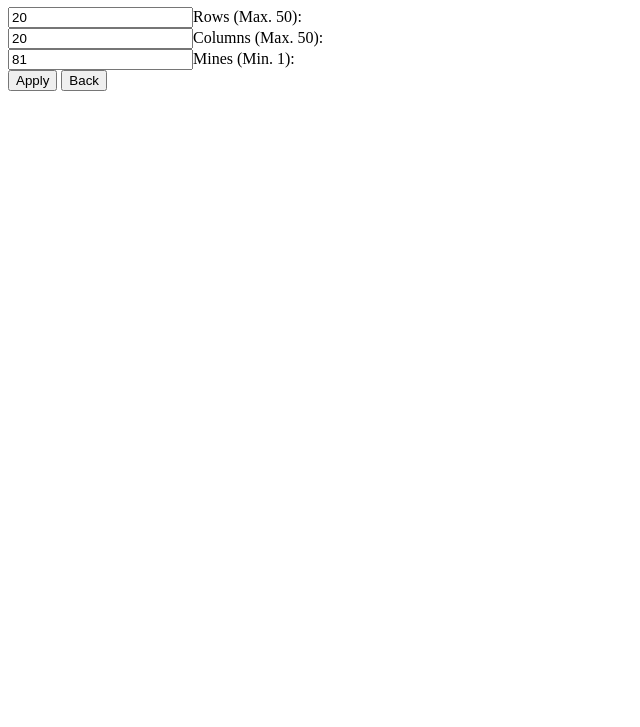
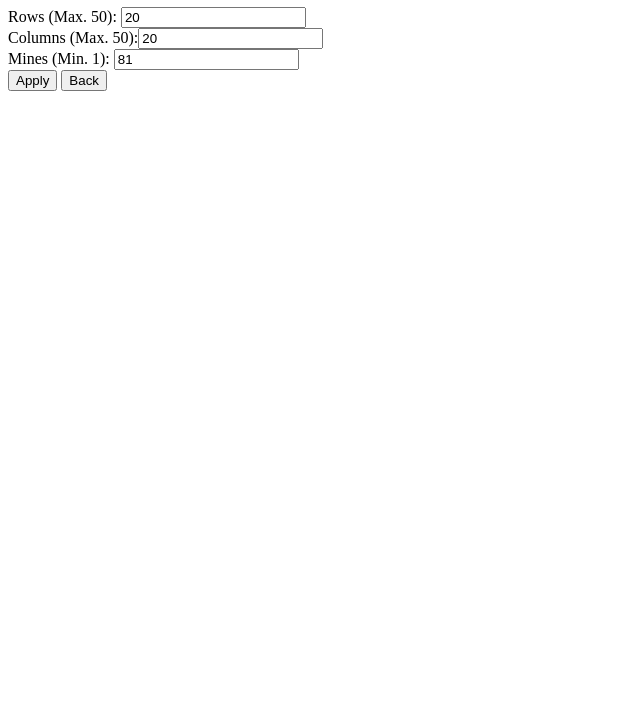
Before and after one commit to ronbel/Minesweeper, a plain HTML site: page settings.html in a window 1280 px wide. Shown: the part 73-800 px from the top of the page, without its empty margins (0-640 px from the left). Drawn offline with Linux system fonts and the light colour scheme.

Commit message:
Text position fix on settings

```diff
--- a/settings.html
+++ b/settings.html
@@ -8,9 +8,9 @@
 </head>
 <body>
     <h1>Minesweeper Settings</h1>
-    <input id="row_setting" type="number">Rows (Max. 50):</input><br>
-    <input type="number" id="col_setting">Columns (Max. 50):</input><br>
-    <input type="number" id="mine_setting">Mines (Min. 1):</input><br>
+    Rows (Max. 50): <input id="row_setting" type="number"></input><br>
+    Columns (Max. 50):<input type="number" id="col_setting"></input><br>
+    Mines (Min. 1): <input type="number" id="mine_setting"></input><br>
 
     <button id="apply_button">Apply</button>
     <button id="back_button">Back</button>
```
